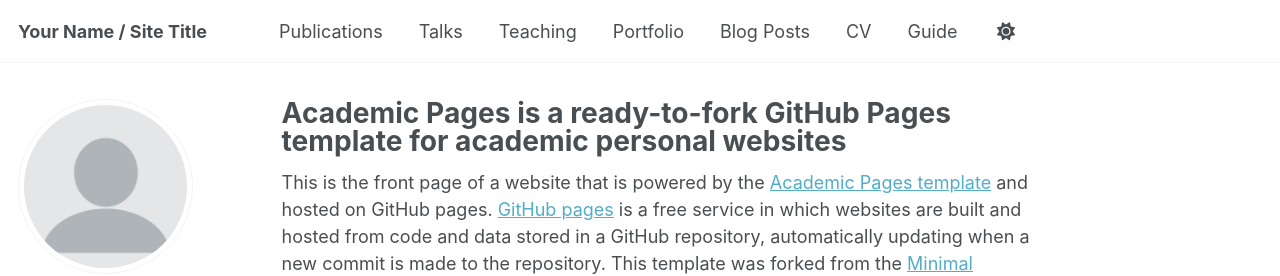
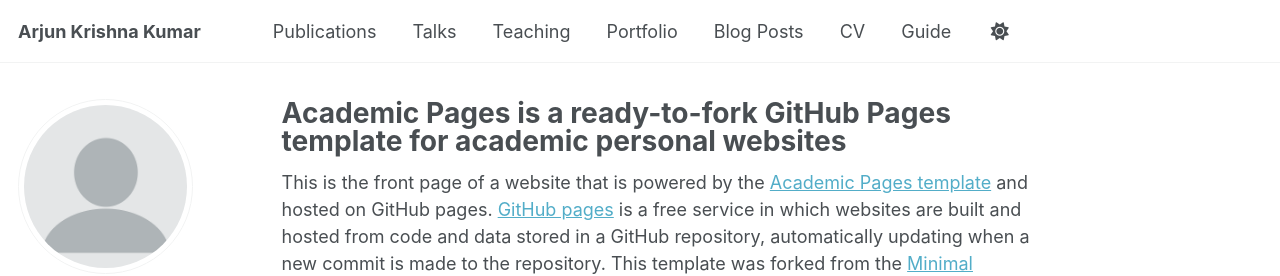
Before and after one commit to arjun-kk/arjun-kk.github.io, a Jekyll site: the page built from _pages/about.md, in a window 1280 px wide. Shown: the top 276 px of the page. Built offline with Jekyll 4.4.1, drawn with Linux system fonts in a browser that asks for light colours; some web fonts are replaced; a script that is not in the unit is left out.

Commit message:
Update _config.yml

```diff
--- a/_config.yml
+++ b/_config.yml
@@ -9,7 +9,7 @@
 # Basic Site Settings
 locale                   : "en-US"
 site_theme               : "default" # Currently available options are "default", "air"
-title                    : "Your Name / Site Title"
+title                    : "Arjun Krishna Kumar"
 title_separator          : "-"
 name                     : &name "Your Name"
 description              : &description "Your Name's academic portfolio"   # Update this with a general description of your site, this is the default if not overridden by a page
```
